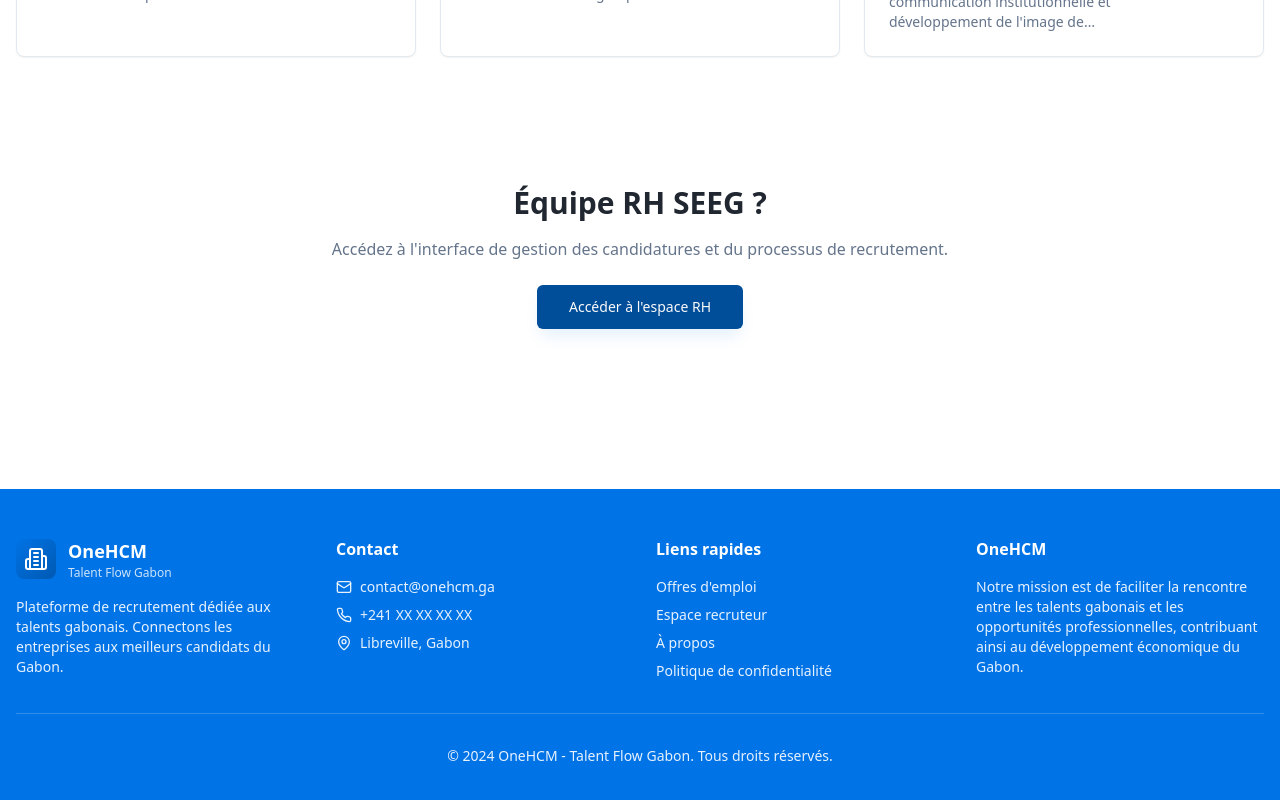
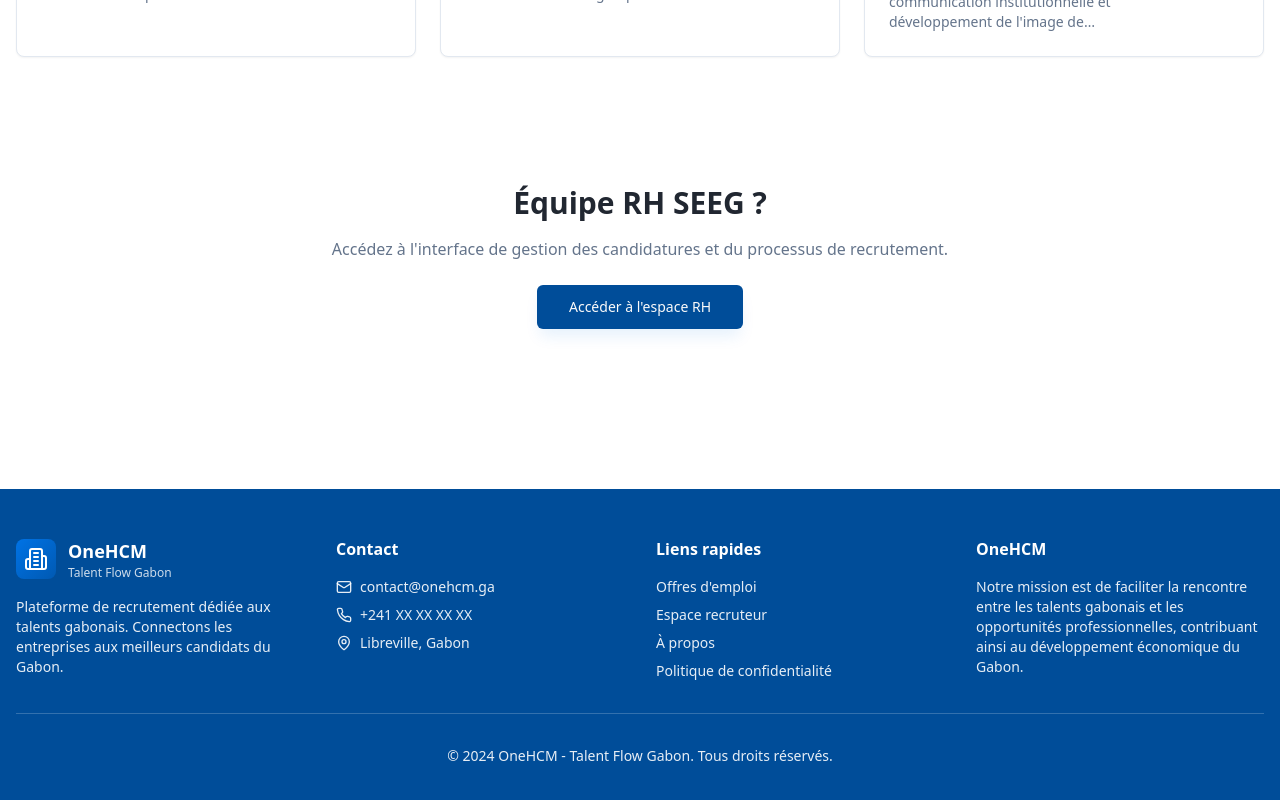
Before and after one commit to sokens1/one-hcm-seeg, a React (Vite) app: page / in a window 1280 px wide. Shown: the part 898-1698 px from the top of the page. Built offline with nearby package versions, Linux system fonts and the light colour scheme.

Commit message:
Fix footer color to match button
Update the footer background color to match the "Accéder à l'espace RH" button color.

```diff
--- a/src/components/layout/Footer.tsx
+++ b/src/components/layout/Footer.tsx
@@ -2,7 +2,7 @@ import { Building2, Mail, Phone, MapPin } from "lucide-react";
 
 export function Footer() {
   return (
-    <footer className="bg-primary text-white mt-16">
+    <footer className="bg-primary-dark text-white mt-16">
       <div className="container mx-auto px-4 py-12">
         <div className="grid grid-cols-1 md:grid-cols-2 lg:grid-cols-4 gap-8">
           {/* Company Info */}
```
